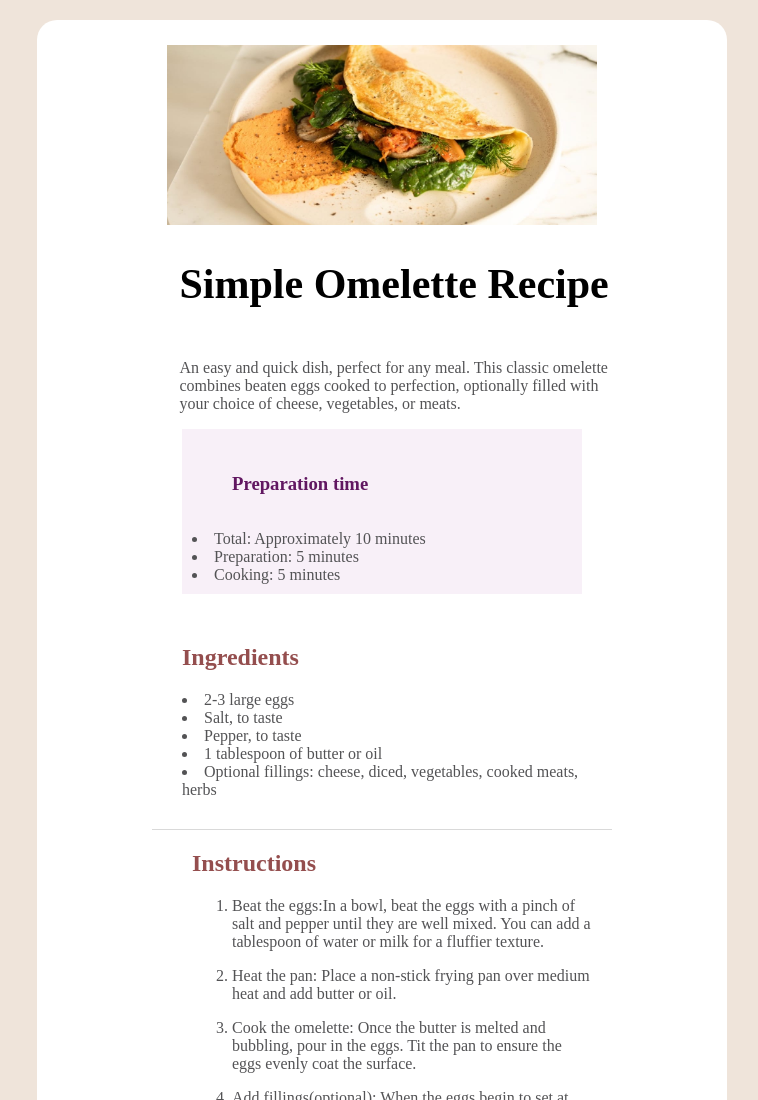
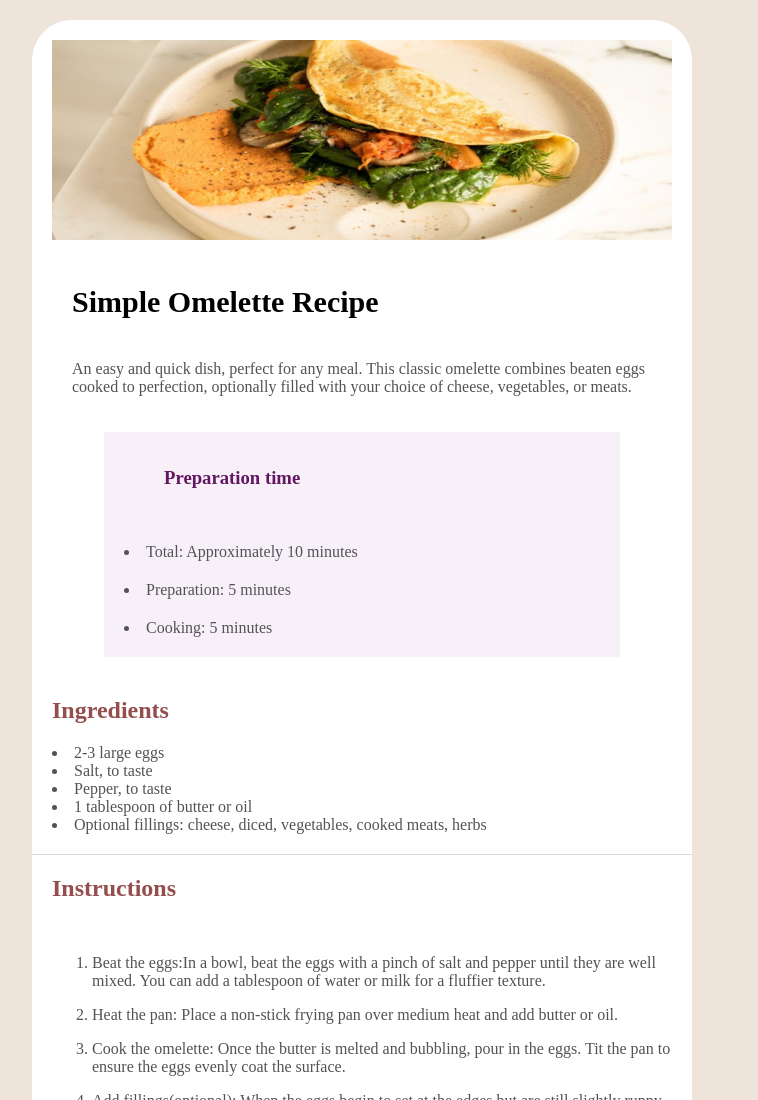
Before and after one commit to dorobantu97/Starter-Pack-One, a plain HTML site: page index.html in a window 1280 px wide. Shown: the top 1100 px of the page, without its empty margins (278-1036 px from the left). Drawn offline with Linux system fonts and the light colour scheme.

Commit message:
update 3

```diff
--- a/index.html
+++ b/index.html
@@ -12,7 +12,7 @@
 <body>
     <article class="container">
 
-        <div class="card-img"><img src="image-omelette.jpeg"width="430" height="180"></div>
+        <div class="card-img"><img src="image-omelette.jpeg" class="card-img" alt="imagine"></div>
 
         <div class="title-recipe">
             <h1 class="title">Simple Omelette Recipe</h1>
--- a/style.css
+++ b/style.css
@@ -9,65 +9,77 @@ Weight: 400, 600, 700;
     display:flex;
     width:100%;
     height:100%;
-    justify-content:center;
     background-color:hsl(0, 0%, 100%);
-    flex-direction:column;
+    flex-direction: column;
     align-items:center;
+
 }
 .card-img {
     display: flex;
-    align-items: center;
-    justify-content: center;
+    justify-content:center;
 }
 .title-recipe{
     display:flex;
     flex-direction:column;
     justify-content:center;
-    padding-left:25px;
+    width:100%;
+    height:auto;
 }
 .title{
     font-size:42px;
 }
 .paragraph{
     color:hsl(240, 1%, 33%);
-    max-width:430px;
-    font-size:16px;
+    display:flex;
+    width:100%;
+    height:auto;
 }
 .preparation{
     display:flex;
     flex-direction:column;
     background-color:rgb(248, 240, 248);
-    width:380px;
+    color: hsl(240, 1%, 33%);
+    width:100%;
+    height:auto;
+    align-items:flex-start;
     padding-left:20px;
-    color: hsl(240, 1%, 33%);
+    gap:20px;
 }
 .title-prep{
     color:rgb(97, 23, 97);
 }
 .ingredients{
-    width:400px;
+    width:100%;
+    height:auto;
+    display:flex;
+    flex-direction:column;
     padding-left:20px;
+    padding:20px;
     color: hsl(240, 1%, 33%);
     border-bottom:1px solid rgba(128, 128, 128, 0.299);
-    padding:30px;
+
 }
 .title-1{
     color:rgb(148, 78, 78);
 }
 .instructions{
-    width:400px;
-    padding-left:20px;
+    width:100%;
+    height:auto;
+    display:flex;
+    flex-direction:column;
     color: hsl(240, 1%, 33%);
     border-bottom: 1px solid rgba(128, 128, 128, 0.299);
 }
 .nutrition{
-    width:400px;
+    width:100%;
+    height:auto;
     color: hsl(240, 1%, 33%);
-
 }
 .list-kcal{
     display: grid;
     grid-template-columns: 1fr 1fr;
+    width:100%;
+    height:auto;
 }
 .border{
 border-bottom: 1px solid rgba(128, 128, 128, 0.299);
@@ -77,34 +89,95 @@ padding-left:20px;
     color: rgb(141, 52, 52);
     font-weight:bold;
 }
-
-@media(min-width:800px) {
+@media(max-width:450px) {
     body{
-    background-color: rgb(239, 228, 218);
-    width:100%;
-    height:100%;
-    margin:20px;
+    background-color: hsl(0, 0%, 100%);
+    width:auto;
+    height:auto;
     display:flex;
     justify-content:center;
     align-items:center;
-    }
-    .container {
+}
+.container {
      display:flex;
      flex-direction:column;
      justify-content:center;
      align-items:center;
-     width:50%;
+     width:100%;
      height:auto;
-     border-radius:20px;
-     padding:25px;
+
+}
+.preparation {
+    display: flex;
+    flex-direction: column;
+    padding-bottom:20px;
+    width:350px;
+}
+.card-img{
+    display:flex;
+    object-fit:cover;
+    width:100%;
+    height:200px;
+}
+}
+@media(min-width:450px) {
+    body {
+        background-color: rgb(239, 228, 218);
+        width: auto;
+        height: auto;
+        margin: 20px;
+        display: flex;
+        justify-content: center;
+        align-items: center;
+    }
+    .container {
+        display: flex;
+        flex-direction: column;
+        justify-content: center;
+        align-items: center;
+        width: 50%;
+        height: auto;
+        padding:20px;
+        border-radius: 40px;
+        background-color:hsl(0, 0%, 100%);
 
     }
-    .preparation{
+    .card-img{
         display:flex;
-        flex-direction:column;
-        padding:10px;
+        justify-content:center;
+        align-items:center;
+        width:100%;
+        height:200px;
     }
-   .card-img{
-    width:auto;
-   }
+    .title-recipe {
+    display: flex;
+    flex-direction: column;
+    justify-content: center;
+    width: auto;
+    height: auto;
+    padding:20px;
+    }
+    .title{
+    font-size:30px;
+    }
+    .preparation {
+    display: flex;
+    flex-direction: column;
+    background-color: rgb(248, 240, 248);
+    color: hsl(240, 1%, 33%);
+    height: auto;
+    padding-bottom:20px;
+    width:80%;
+    }
+    .ingredients {
+    width: 100%;
+    height: auto;
+    display: flex;
+    flex-direction: column;
+    padding-left: 20px;
+    padding: 20px;
+    color: hsl(240, 1%, 33%);
+    border-bottom: 1px solid rgba(128, 128, 128, 0.299);
+
 }
+}
```
